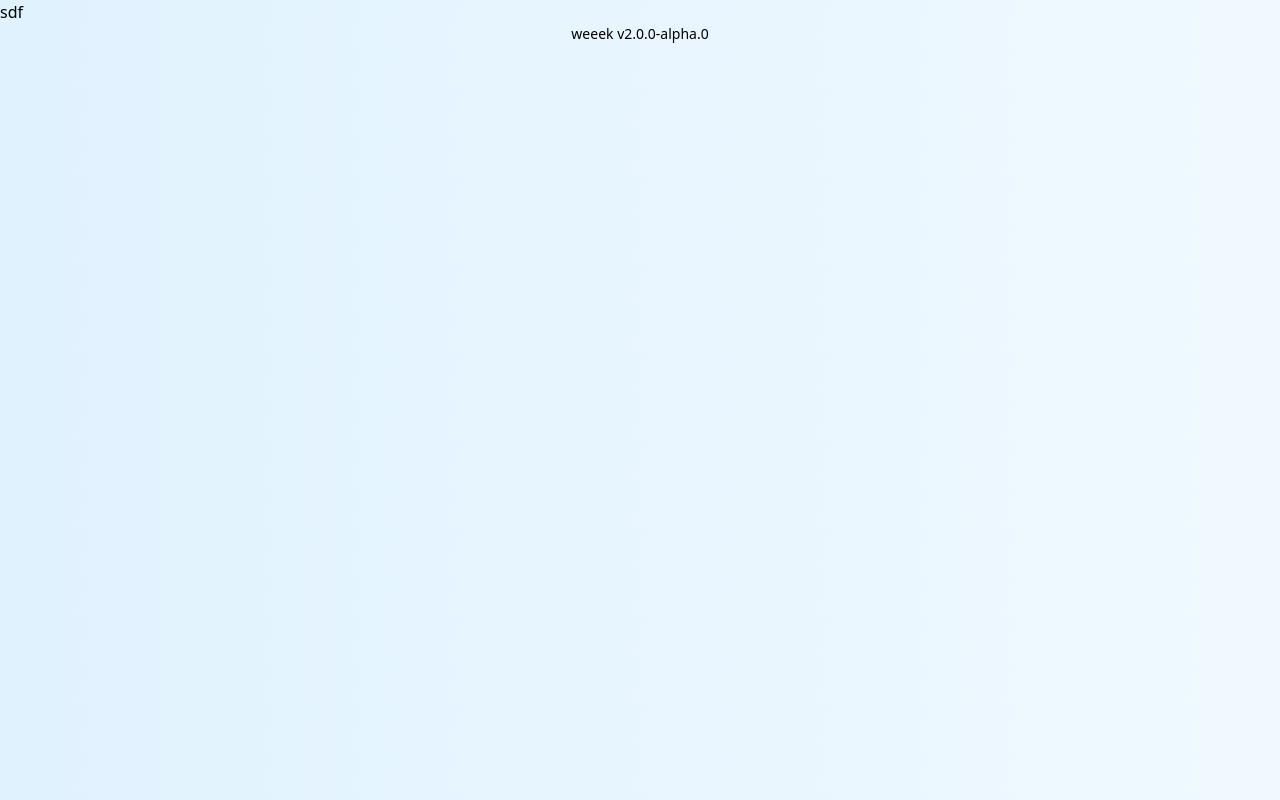
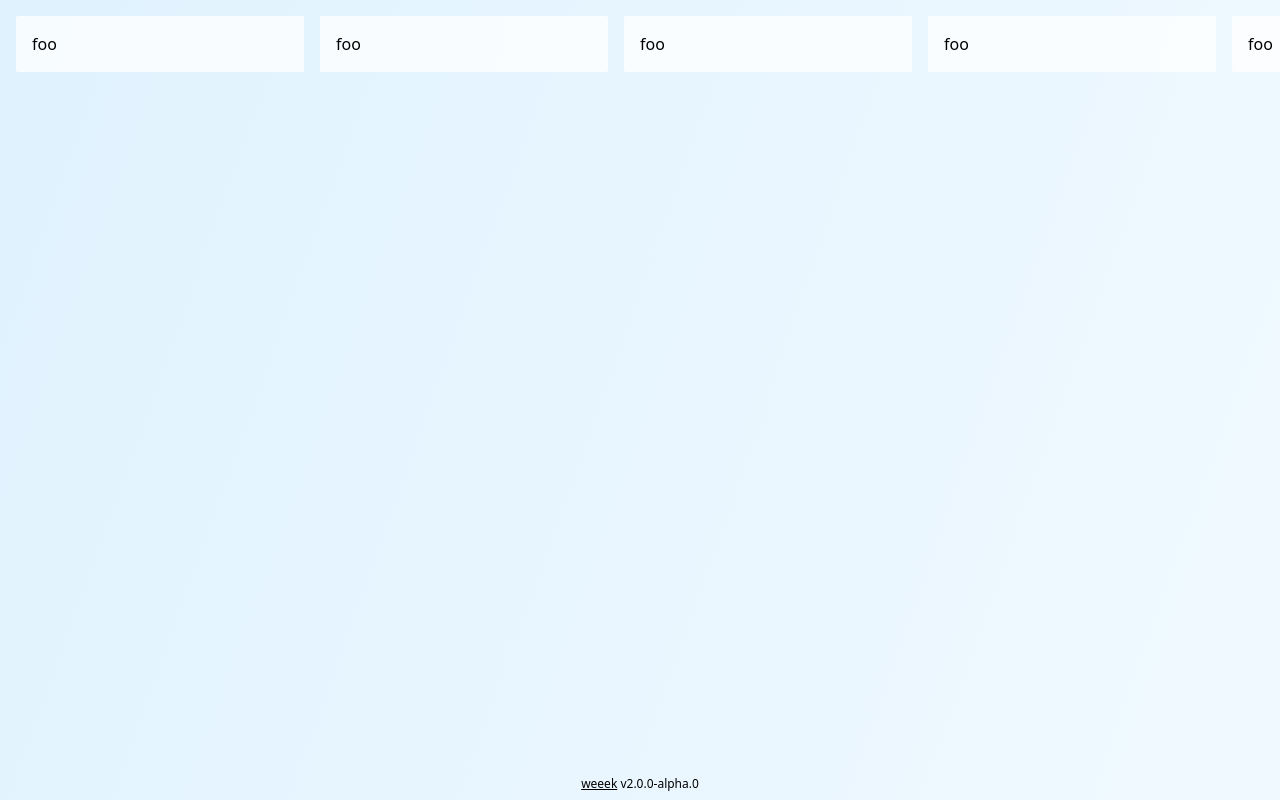
Before and after one commit to mgschoen/weeek, a website built with Parcel: page src/index.html in a window 1280 px wide. Built offline with nearby package versions, Linux system fonts and the light colour scheme.

Commit message:
basic layout

```diff
--- a/src/index.html
+++ b/src/index.html
@@ -6,11 +6,29 @@
     <title>weeek</title>
     <link rel="stylesheet" href="./main.css">
 </head>
-<body class="bg-gradient-to-109 from-sky-100 to-sky-50 flex flex-col">
-    <div class="weeek">sdf</div>
-    <footer class="flex items-center justify-center">
-        <div class="font-sans font-normal text-sm">
-            <a href="https://github.com/mgschoen/weeek" title="Weeek on Github">weeek</a>
+<body class="bg-gradient-to-109 from-sky-100 to-sky-50 flex flex-col justify-items-stretch h-screen">
+
+    <main class="flex-grow rounded-sm">
+        <ul class="flex flex-row flex-nowrap items-start space-x-4 overflow-x-scroll p-4 h-full">
+            <li class="flex-shrink-0 w-72 bg-white bg-opacity-75 rounded-sm p-4">foo</li>
+            <li class="flex-shrink-0 w-72 bg-white bg-opacity-75 rounded-sm p-4">foo</li>
+            <li class="flex-shrink-0 w-72 bg-white bg-opacity-75 rounded-sm p-4">foo</li>
+            <li class="flex-shrink-0 w-72 bg-white bg-opacity-75 rounded-sm p-4">foo</li>
+            <li class="flex-shrink-0 w-72 bg-white bg-opacity-75 rounded-sm p-4">foo</li>
+            <li class="flex-shrink-0 w-72 bg-white bg-opacity-75 rounded-sm p-4">foo</li>
+            <li class="flex-shrink-0 w-72 bg-white bg-opacity-75 rounded-sm p-4">foo</li>
+            <li class="flex-shrink-0 w-72 bg-white bg-opacity-75 rounded-sm p-4">foo</li>
+        </ul>
+    </main>
+
+
+    <footer class="flex items-center justify-center m-2">
+        <div class="font-sans font-normal text-xs">
+            <a
+                href="https://github.com/mgschoen/weeek"
+                title="Weeek on Github"
+                class="underline hover:no-underline"
+            >weeek</a>
             <span id="version"></span>
         </div>
     </div>
```
